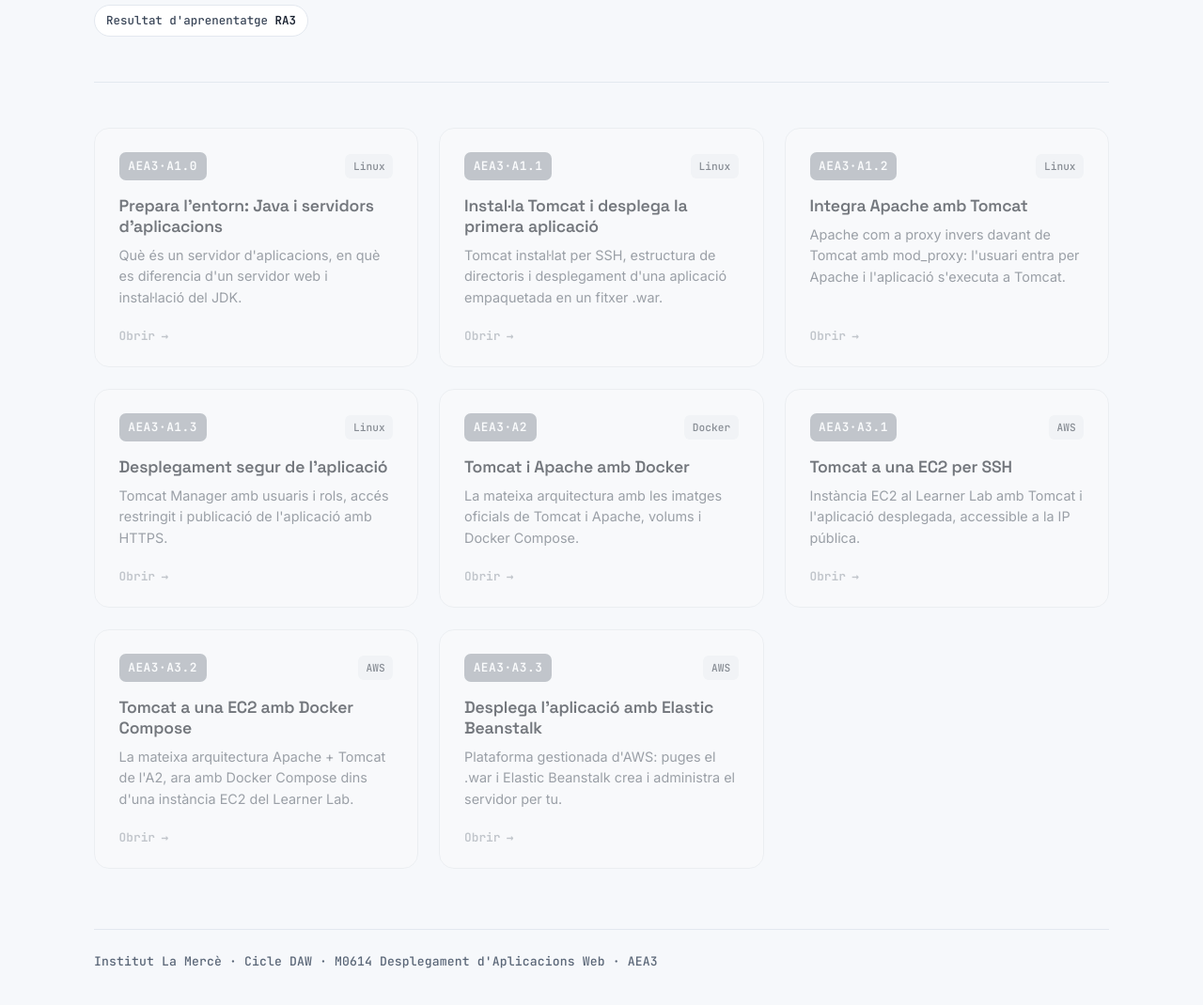
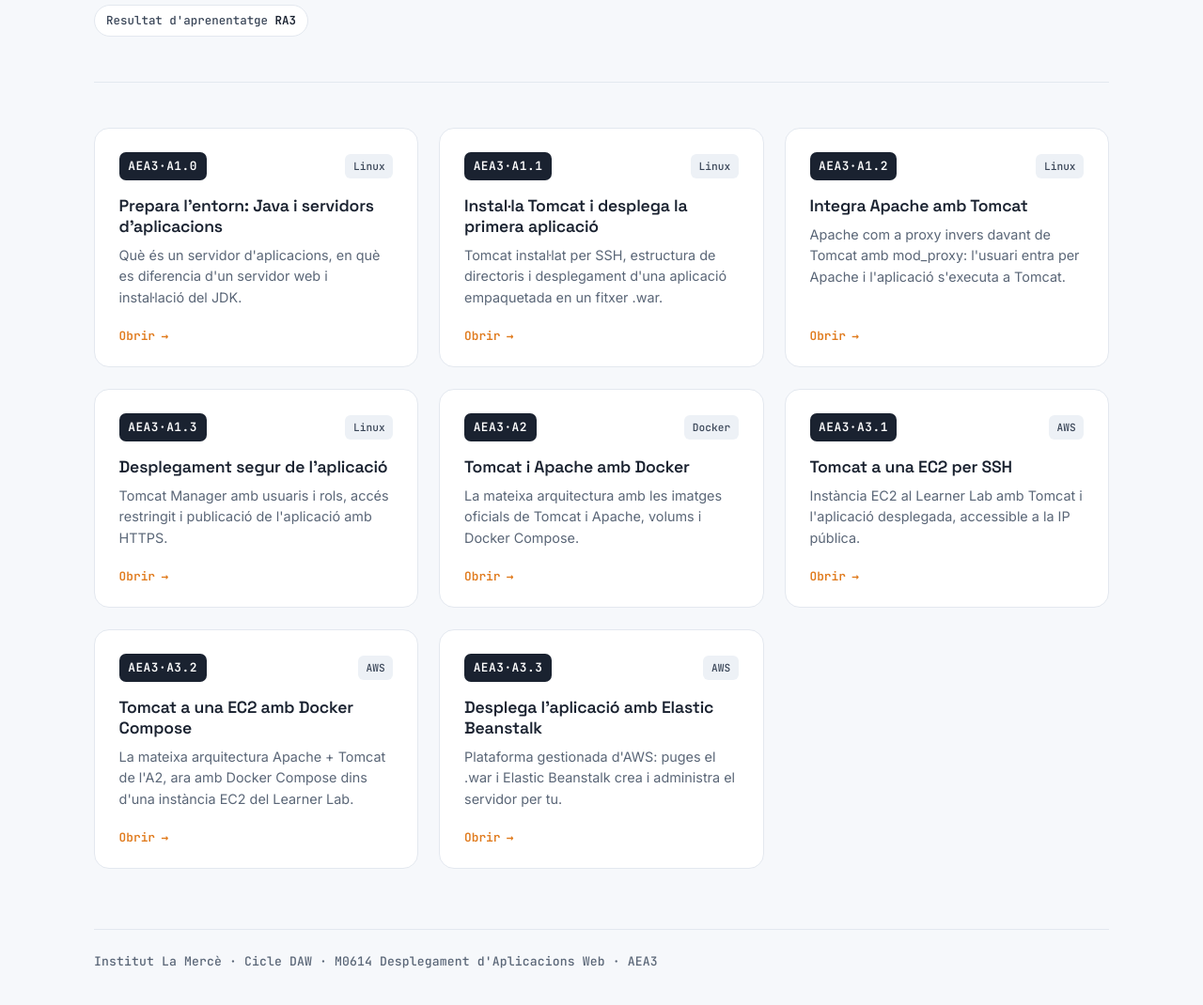
Before and after one commit to Josep-merce/M0614, a plain HTML site: page public_html/aea3.html in a window 1280 px wide. Shown: the part 360-1430 px from the top of the page at 94% size. Drawn offline with Linux system fonts and the light colour scheme.

Commit message:
AEA3: activa totes les targetes de l'índex
Co-Authored-By: Claude Opus 5.5 <noreply@anthropic.com>
Claude-Session: https://claude.ai/code/session_01CwnQCnHjWtW8pnJ2BycVhy

```diff
--- a/public_html/aea3.html
+++ b/public_html/aea3.html
@@ -91,7 +91,7 @@
 
   <main class="grid">
 
-    <a class="card disabled" href="aea3_a1_0.html">
+    <a class="card" href="aea3_a1_0.html">
       <div class="card-top">
         <span class="aea-code">AEA3·A1.0</span>
         <span class="tags"><span class="tag via">Linux</span></span>
@@ -101,7 +101,7 @@
       <span class="open">Obrir <span class="arrow">→</span></span>
     </a>
 
-    <a class="card disabled" href="aea3_a1_1.html">
+    <a class="card" href="aea3_a1_1.html">
       <div class="card-top">
         <span class="aea-code">AEA3·A1.1</span>
         <span class="tags"><span class="tag via">Linux</span></span>
@@ -111,7 +111,7 @@
       <span class="open">Obrir <span class="arrow">→</span></span>
     </a>
 
-    <a class="card disabled" href="aea3_a1_2.html">
+    <a class="card" href="aea3_a1_2.html">
       <div class="card-top">
         <span class="aea-code">AEA3·A1.2</span>
         <span class="tags"><span class="tag via">Linux</span></span>
@@ -121,7 +121,7 @@
       <span class="open">Obrir <span class="arrow">→</span></span>
     </a>
 
-    <a class="card disabled" href="aea3_a1_3.html">
+    <a class="card" href="aea3_a1_3.html">
       <div class="card-top">
         <span class="aea-code">AEA3·A1.3</span>
         <span class="tags"><span class="tag via">Linux</span></span>
@@ -131,7 +131,7 @@
       <span class="open">Obrir <span class="arrow">→</span></span>
     </a>
 
-    <a class="card disabled" href="aea3_a2.html">
+    <a class="card" href="aea3_a2.html">
       <div class="card-top">
         <span class="aea-code">AEA3·A2</span>
         <span class="tags"><span class="tag via">Docker</span></span>
@@ -141,7 +141,7 @@
       <span class="open">Obrir <span class="arrow">→</span></span>
     </a>
 
-    <a class="card disabled" href="aea3_a3_1.html">
+    <a class="card" href="aea3_a3_1.html">
       <div class="card-top">
         <span class="aea-code">AEA3·A3.1</span>
         <span class="tags"><span class="tag via">AWS</span></span>
@@ -151,7 +151,7 @@
       <span class="open">Obrir <span class="arrow">→</span></span>
     </a>
 
-    <a class="card disabled" href="aea3_a3_2.html">
+    <a class="card" href="aea3_a3_2.html">
       <div class="card-top">
         <span class="aea-code">AEA3·A3.2</span>
         <span class="tags"><span class="tag via">AWS</span></span>
@@ -161,7 +161,7 @@
       <span class="open">Obrir <span class="arrow">→</span></span>
     </a>
 
-    <a class="card disabled" href="aea3_a3_3.html">
+    <a class="card" href="aea3_a3_3.html">
       <div class="card-top">
         <span class="aea-code">AEA3·A3.3</span>
         <span class="tags"><span class="tag via">AWS</span></span>
```
